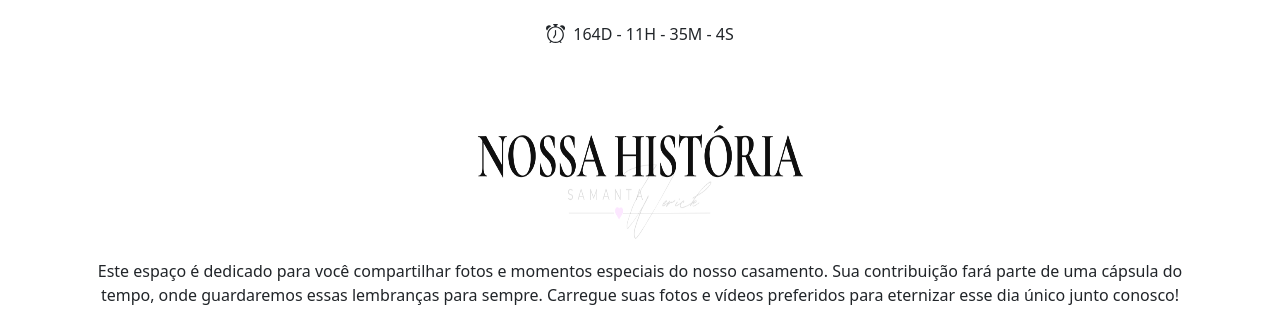
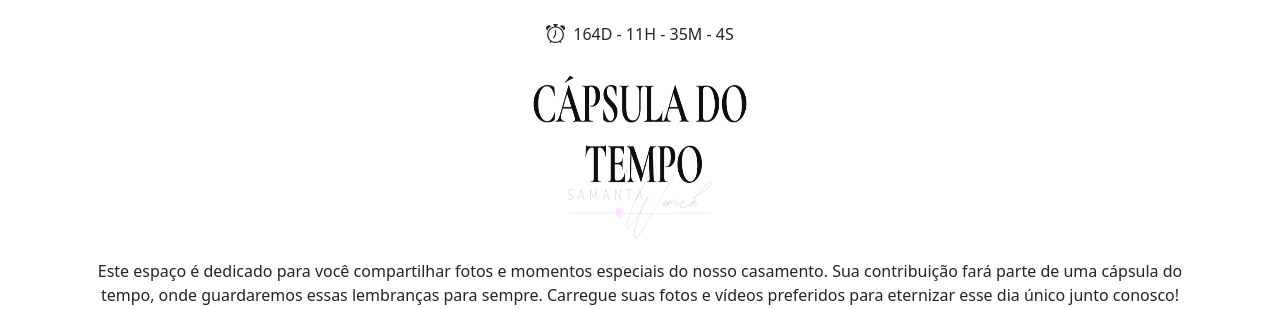
Before and after one commit to wericksilva/wedding-app, a Next.js app: page /capsula in a window 1280 px wide. Shown: the part 139-448 px from the top of the page. Built offline with nearby package versions, Linux system fonts and the light colour scheme; no server answers.

Commit message:
capsula do tempo ok

```diff
--- a/src/app/components/ImageUpload.js
+++ b/src/app/components/ImageUpload.js
@@ -124,7 +124,7 @@ export default function ImageUpload() {
                 <div className="mt-2">
                     <div className="container">
                         <div className="text-center">
-                            <img src="./imagens/historia.svg" width="352px" height="205px" className="rounded-circle me-12" alt="Historia" />
+                            <img src="./imagens/capsula.svg" width="352px" height="205px" className="rounded-circle me-12" alt="Historia" />
                         </div>
                     </div>
 
```
